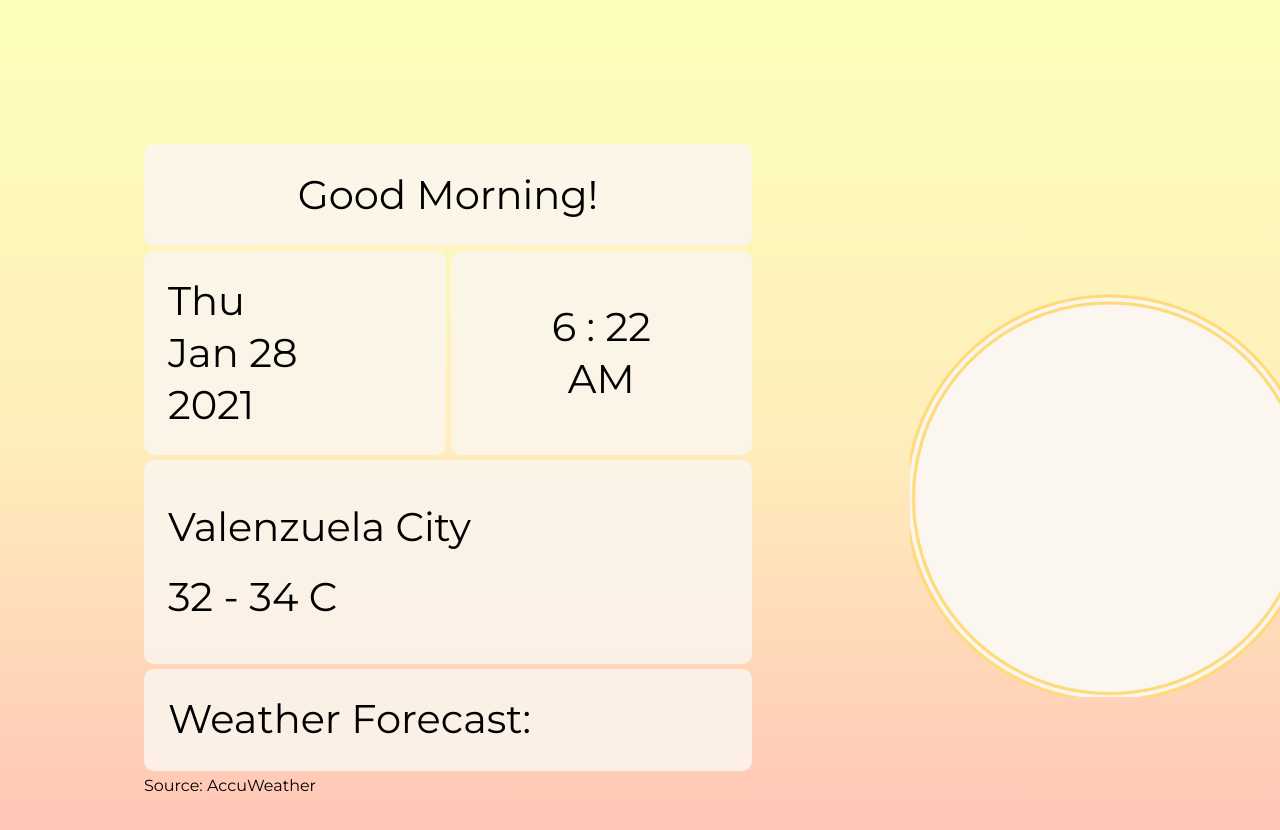
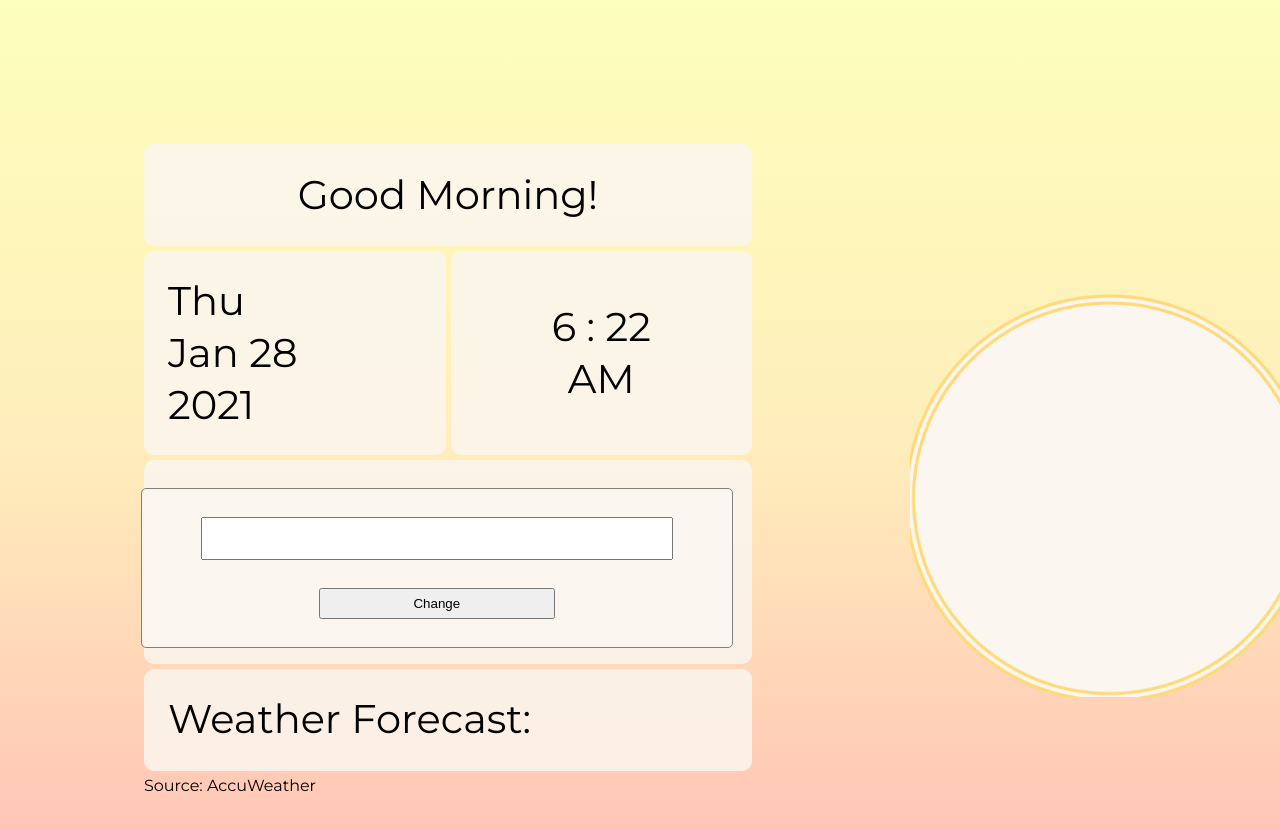
Before and after one commit to liampc/weather-today, a plain HTML site: page index.html in a window 1280 px wide. Drawn offline with Linux system fonts and the light colour scheme; no server answers.

Commit message:
add initial overlay

```diff
--- a/app/scss/_main.scss
+++ b/app/scss/_main.scss
@@ -1,5 +1,30 @@
 .main {
     min-height: 100vh;
+
+    &-overlay {
+        position: absolute;
+        background-color: rgb(251, 246, 240);
+        border: 1px solid gray;
+        border-radius: 5px;
+        width: 37rem;
+        height: 10rem;
+        top: 61%;
+        left: 11%;
+        display: flex;
+        flex-direction: column;
+        justify-content: space-evenly;
+        align-items: center;
+
+        input {
+            width: 80%;
+            font-size: 2rem;
+        }
+
+        button {
+            width: 40%;
+            height: 20%;
+        }
+    }
 
 
     &-container {
@@ -47,8 +72,11 @@
         }
 
         &::after {
-            content: "Source: AccuWeather"
+            content: "Source: AccuWeather";
+
         }
+
+
 
 
     }
@@ -77,6 +105,9 @@
         align-items: flex-start;
         justify-content: space-evenly;
 
+        a {
+            font-size: 0.9rem;
+        }
 
     }
 
--- a/index.html
+++ b/index.html
@@ -15,6 +15,10 @@
             <div class="circle-afternoon"></div>
             <div class="circle-evening"></div>
         </div>
+        <div class="main-overlay">
+            <input type="text">
+            <button>Change</button>
+        </div>
         <div class="main-container container">
             <div class="main-greeting">
                 <span id="greeting"></span>
@@ -31,6 +35,7 @@
             <div class="main-temp">
                 <span>Valenzuela City</span>
                 <span id="temp">32 - 34 C</span>
+                <a href="#">Change Location</a>
             </div>
             <div class="main-weather">
                 <span>Weather Forecast:</span>
```
Also changed, not shown: app/css/style.css, 1 other file.
